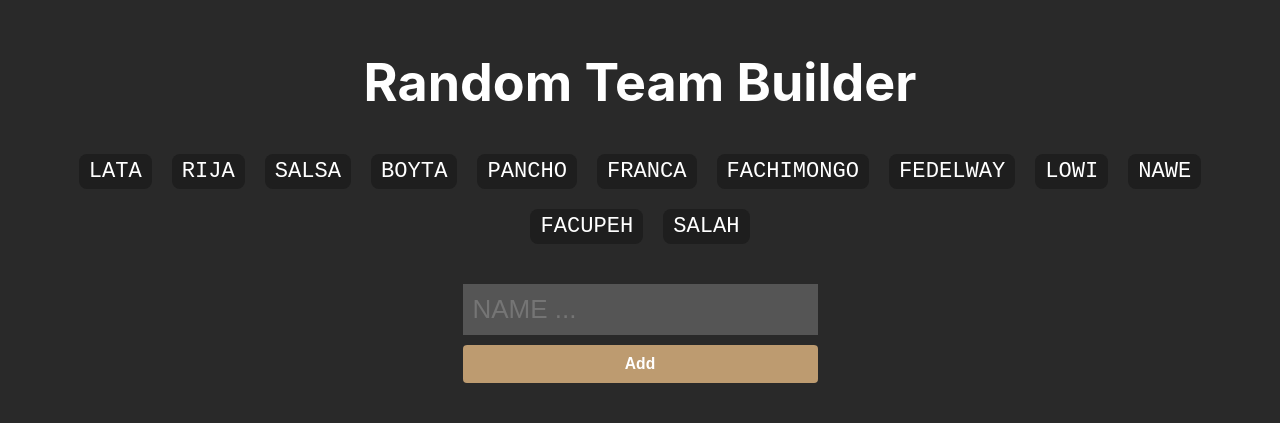
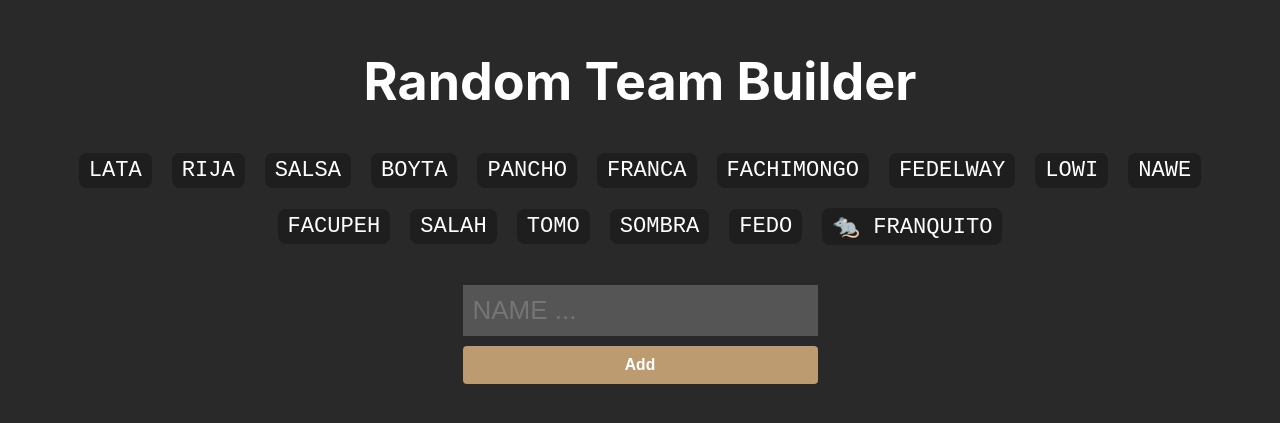
Before and after one commit to lausoffici/lol-team-randomizer, a React (Vite) app: page / in a window 1280 px wide. Shown: the part 163-586 px from the top of the page. Built offline with nearby package versions, Linux system fonts and the light colour scheme.

Commit message:
update common players

```diff
--- a/src/App.jsx
+++ b/src/App.jsx
@@ -15,6 +15,10 @@ const commonPlayers = [
   "NAWE",
   "FACUPEH",
   "SALAH",
+  "TOMO",
+  "SOMBRA",
+  "FEDO",
+  "🐀 FRANQUITO",
 ];
 
 function App() {
```
